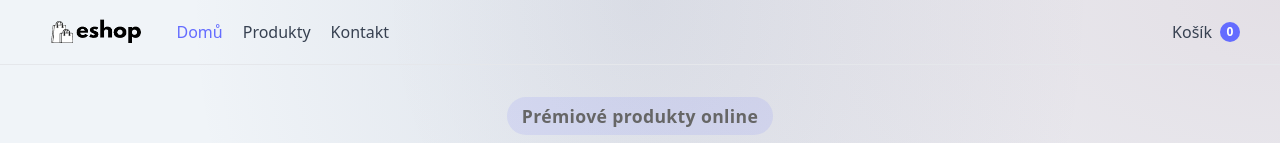
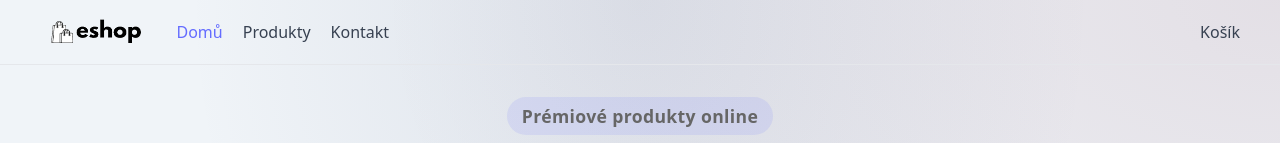
Before and after one commit to ddostal2/praxe, a React (Vite) app in the folder projekt/client/: page / in a window 1280 px wide. Shown: the top 143 px of the page. Built offline with nearby package versions, Linux system fonts and the light colour scheme; no server answers.

Commit message:
Update AppLayout.jsx

```diff
--- a/projekt/client/src/components/layout/AppLayout.jsx
+++ b/projekt/client/src/components/layout/AppLayout.jsx
@@ -53,12 +53,14 @@ const AppLayout = () => {
             }
           >
             <span className="app-nav__cart-label">Košík</span>
+            {totalItems > 0 && (
               <span
                 className="app-nav__badge"
                 aria-label={`Počet položek v košíku: ${totalItems}`}
               >
                 {totalItems}
               </span>
+            )}
           </NavLink>
         </nav>
       </header>
```
Lines whose indentation alone changed are shown as unchanged.
